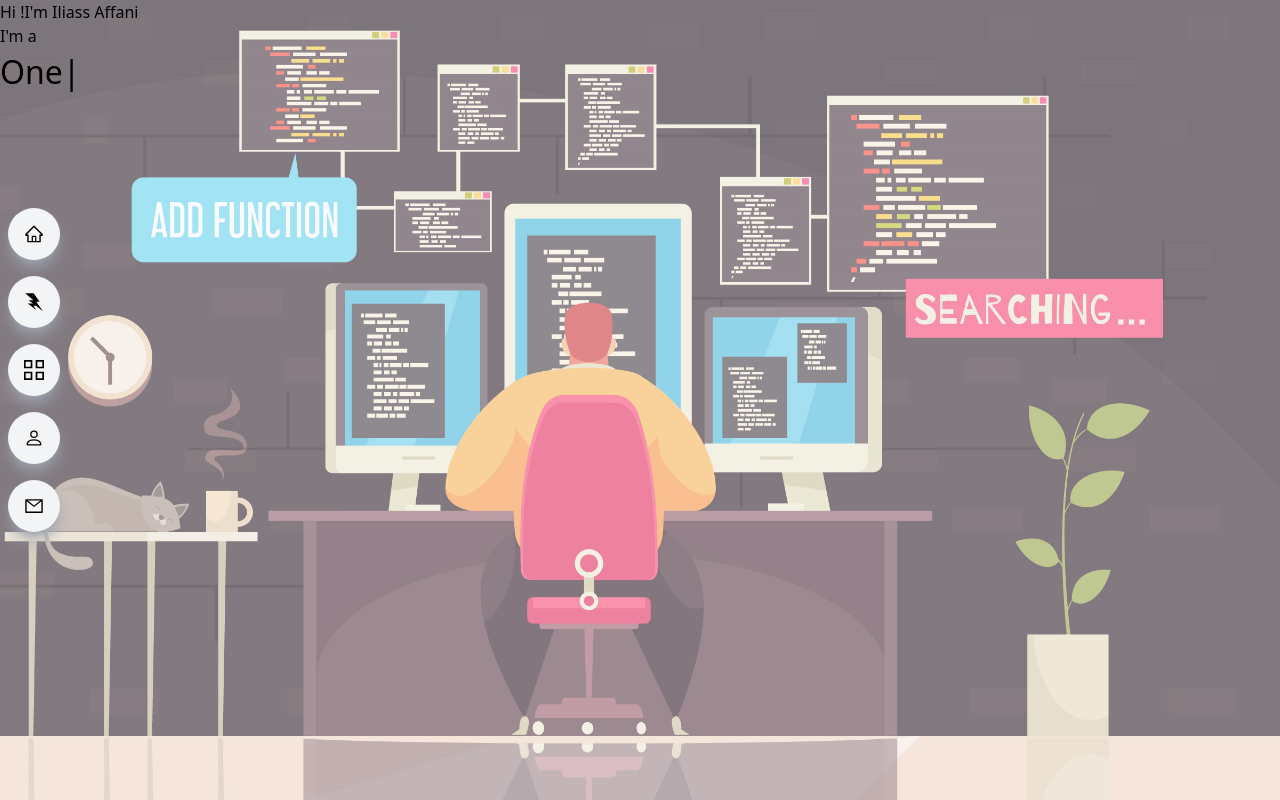
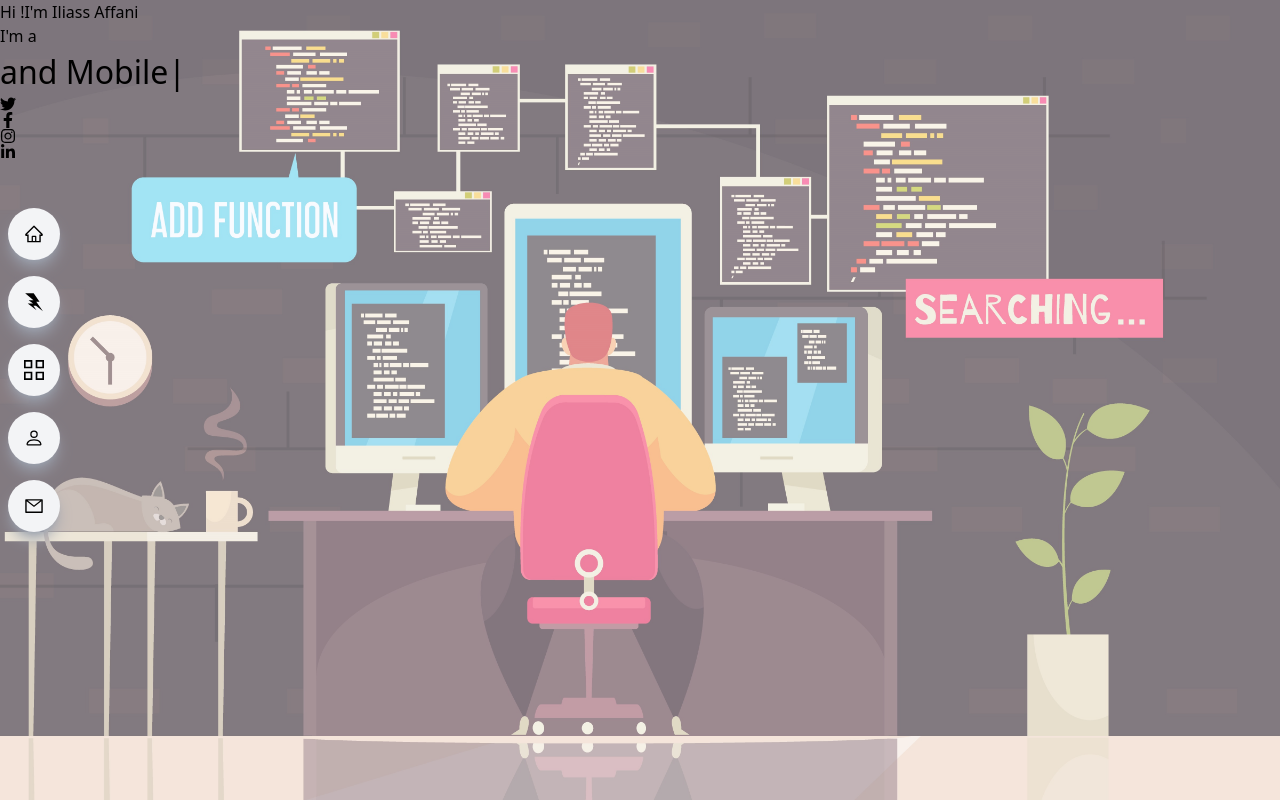
Before and after one commit to mohammediliassaffani/portfolio-react-vite, a React (Vite) app: page / in a window 1280 px wide. Built offline with nearby package versions, Linux system fonts and the light colour scheme.

Commit message:
isnert-media-icon

```diff
--- a/src/components/home/Main.jsx
+++ b/src/components/home/Main.jsx
@@ -1,6 +1,12 @@
 import React from "react";
 import home from "../../assets/home.jpg";
 import { TypeAnimation } from "react-type-animation";
+import {
+  FaTwitter,
+  FaFacebookF,
+  FaInstagram,
+  FaLinkedinIn,
+} from "react-icons/fa";
 const Main = () => {
   return (
     <div id="main">
@@ -13,17 +19,15 @@ const Main = () => {
         <div>
           <h1> Hi !I'm Iliass Affani</h1>
           <h2>
-            I'm a{" "}
+            I'm a
             <TypeAnimation
               sequence={[
-                "One", // Types 'One'
+                "Developper", // Types 'One'
                 1000, // Waits 1s
-                "Two", // Deletes 'One' and types 'Two'
+                "Web", // Deletes 'One' and types 'Two'
                 2000, // Waits 2s
-                "Two Three", // Types 'Three' without deleting 'Two'
-                () => {
-                  console.log("Done typing!"); // Place optional callbacks anywhere in the array
-                },
+                "and Mobile",
+                2000,
               ]}
               wrapper="div"
               cursor={true}
@@ -31,6 +35,12 @@ const Main = () => {
               style={{ fontSize: "2em" }}
             />
           </h2>
+          <div>
+            <FaTwitter />
+            <FaFacebookF />
+            <FaInstagram />
+            <FaLinkedinIn />
+          </div>
         </div>
       </div>
     </div>
```
